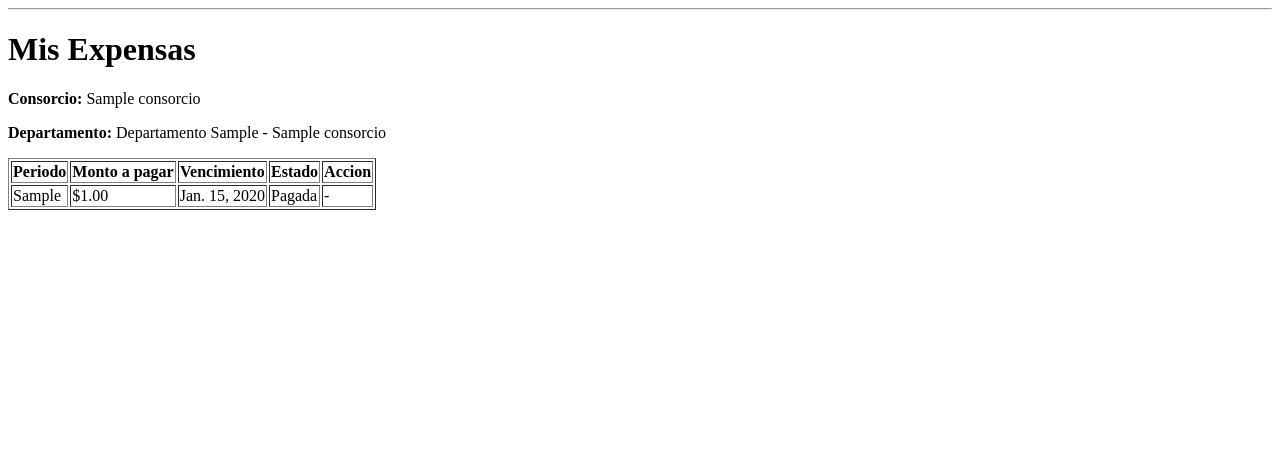
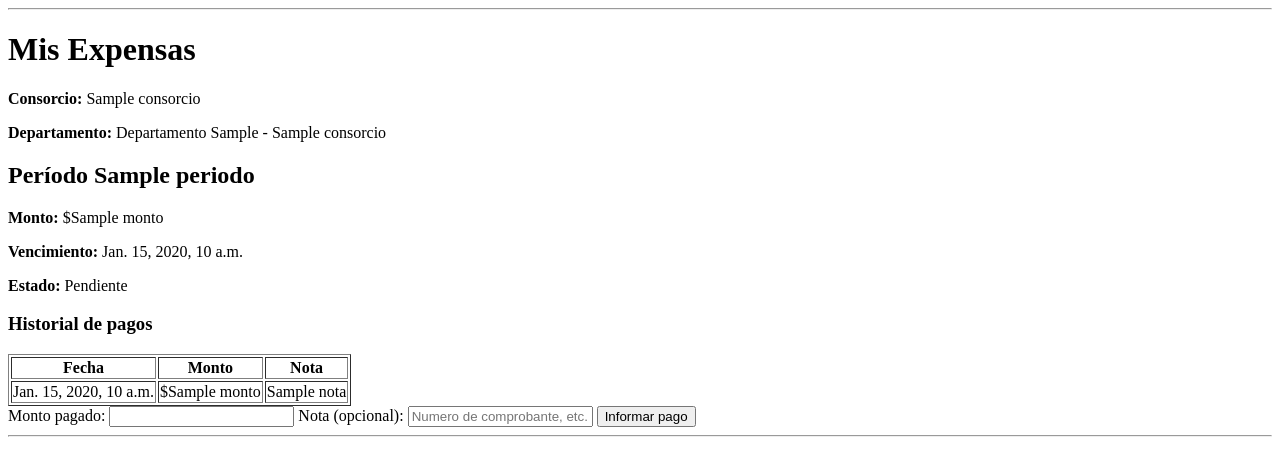
Before and after one commit to gogoroisler/TP-FINAL-BACKEND--IFTS18, a Django app: template templates/mis_expensas.html in a window 1280 px wide. Shown: the part 26-502 px from the top of the page. Run offline with Django 5.2, Linux system fonts and the light colour scheme; tables that the repository leaves empty hold one stand-in row (values such as "Sample post"); the template is opened without the code that fills it: values that come from a table or form of the project are taken from there, most other values are stand-ins (such as "Sample title", 1, 10 or a date in 2020).

Commit message:
feat: historial de pagos con fecha, monto y nota

```diff
--- a/expensas/admin.py
+++ b/expensas/admin.py
@@ -1,6 +1,7 @@
 from django.contrib import admin
-from .models import Expensa, Proveedor, GastoConsorcio
+from .models import Expensa, Proveedor, GastoConsorcio, Pago
 
 admin.site.register(Proveedor)
 admin.site.register(GastoConsorcio)
 admin.site.register(Expensa)
+admin.site.register(Pago)
--- a/expensas/models.py
+++ b/expensas/models.py
@@ -73,3 +73,17 @@ class Expensa(models.Model):
 
     def __str__(self):
         return f'{self.departamento} - {self.periodo}'
+
+
+class Pago(models.Model):
+    expensa = models.ForeignKey(
+        Expensa,
+        on_delete=models.CASCADE,
+        related_name='pagos'
+    )
+    fecha = models.DateField(auto_now_add=True)
+    monto = models.DecimalField(max_digits=10, decimal_places=2)
+    nota = models.CharField(max_length=200, blank=True)
+
+    def __str__(self):
+        return f'Pago {self.expensa} - {self.fecha} - ${self.monto}'
--- a/expensas/selectors.py
+++ b/expensas/selectors.py
@@ -100,3 +100,8 @@ def get_resumen_gastos_periodo(consorcio, periodo):
         'gastos': gastos,
         'total': total,
     }
+
+
+def get_pagos_por_expensa(expensa):
+    from .models import Pago
+    return Pago.objects.filter(expensa=expensa).order_by('-fecha')
--- a/templates/mis_expensas.html
+++ b/templates/mis_expensas.html
@@ -8,34 +8,43 @@
 <p><strong>Departamento:</strong> {{ departamento }}</p>
 {% endif %}
 
-{% if expensas %}
+{% if expensas_con_pagos %}
+{% for item in expensas_con_pagos %}
+<h2>Período {{ item.expensa.periodo }}</h2>
+<p><strong>Monto:</strong> ${{ item.expensa.monto }}</p>
+<p><strong>Vencimiento:</strong> {{ item.expensa.fecha_vencimiento }}</p>
+<p><strong>Estado:</strong> {% if item.expensa.pagada %}Pagada{% else %}Pendiente{% endif %}</p>
+
+{% if item.pagos %}
+<h3>Historial de pagos</h3>
 <table border="1">
     <tr>
-        <th>Periodo</th>
-        <th>Monto a pagar</th>
-        <th>Vencimiento</th>
-        <th>Estado</th>
-        <th>Accion</th>
+        <th>Fecha</th>
+        <th>Monto</th>
+        <th>Nota</th>
     </tr>
-    {% for expensa in expensas %}
+    {% for pago in item.pagos %}
     <tr>
-        <td>{{ expensa.periodo }}</td>
-        <td>${{ expensa.monto }}</td>
-        <td>{{ expensa.fecha_vencimiento }}</td>
-        <td>{% if expensa.pagada %}Pagada{% else %}Pendiente{% endif %}</td>
-        <td>
-            {% if not expensa.pagada %}
-            <form method="post" action="{% url 'informar_pago' expensa.id %}">
-                {% csrf_token %}
-                <button type="submit">Informar pago</button>
-            </form>
-            {% else %}
-            -
-            {% endif %}
-        </td>
+        <td>{{ pago.fecha }}</td>
+        <td>${{ pago.monto }}</td>
+        <td>{{ pago.nota }}</td>
     </tr>
     {% endfor %}
 </table>
+{% endif %}
+
+{% if not item.expensa.pagada %}
+<form method="post" action="{% url 'informar_pago' item.expensa.id %}">
+    {% csrf_token %}
+    <label>Monto pagado:</label>
+    <input type="number" name="monto" value="{{ item.expensa.monto }}" step="0.01" required>
+    <label>Nota (opcional):</label>
+    <input type="text" name="nota" placeholder="Numero de comprobante, etc.">
+    <button type="submit">Informar pago</button>
+</form>
+{% endif %}
+<hr>
+{% endfor %}
 {% else %}
 <p>No tenés expensas registradas todavía.</p>
 {% endif %}
```
Also changed, not shown: consorcios/views.py (+16 -2 lines), expensas/migrations/0002_alter_expensa_periodo_alter_gastoconsorcio_periodo_and_more.py (added).
